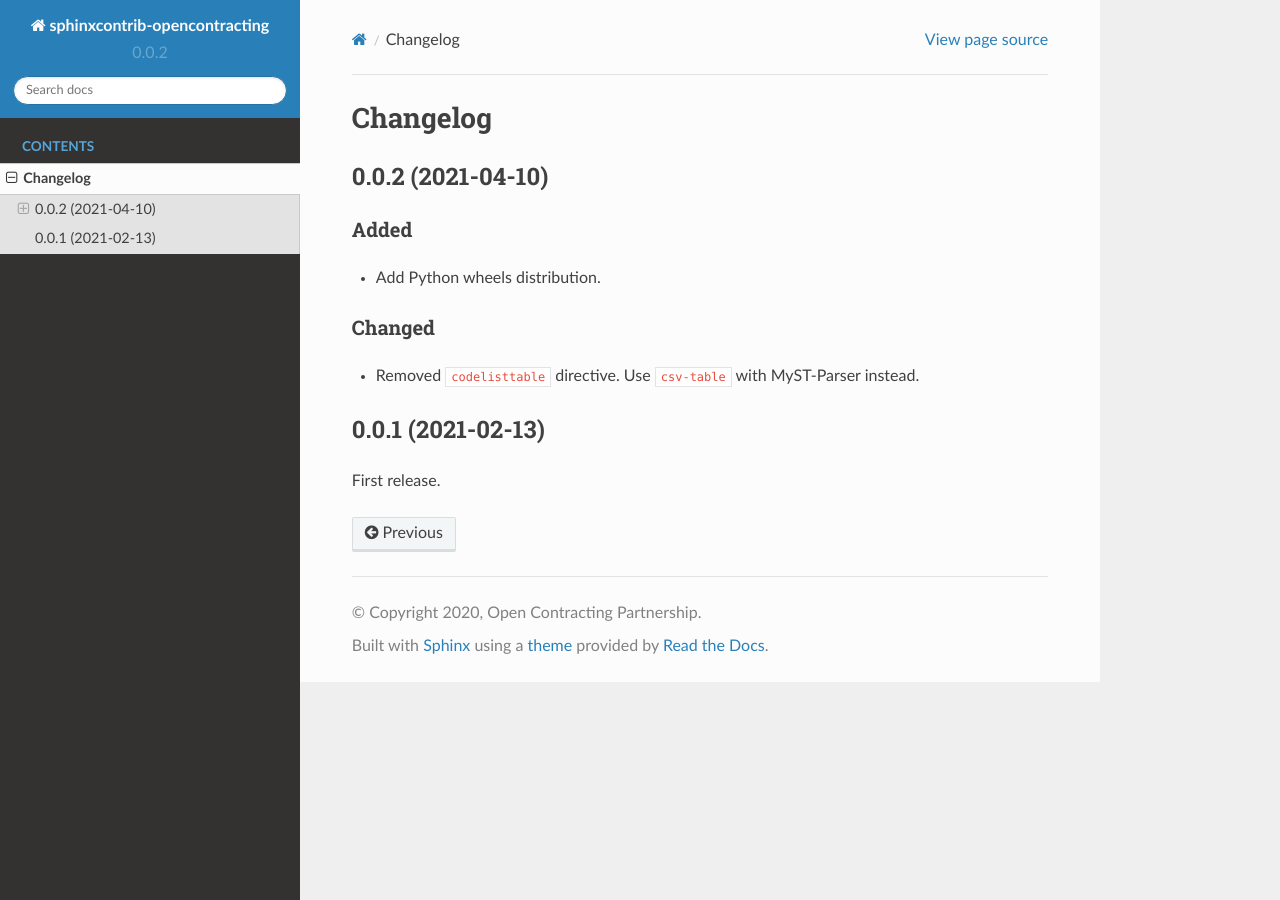
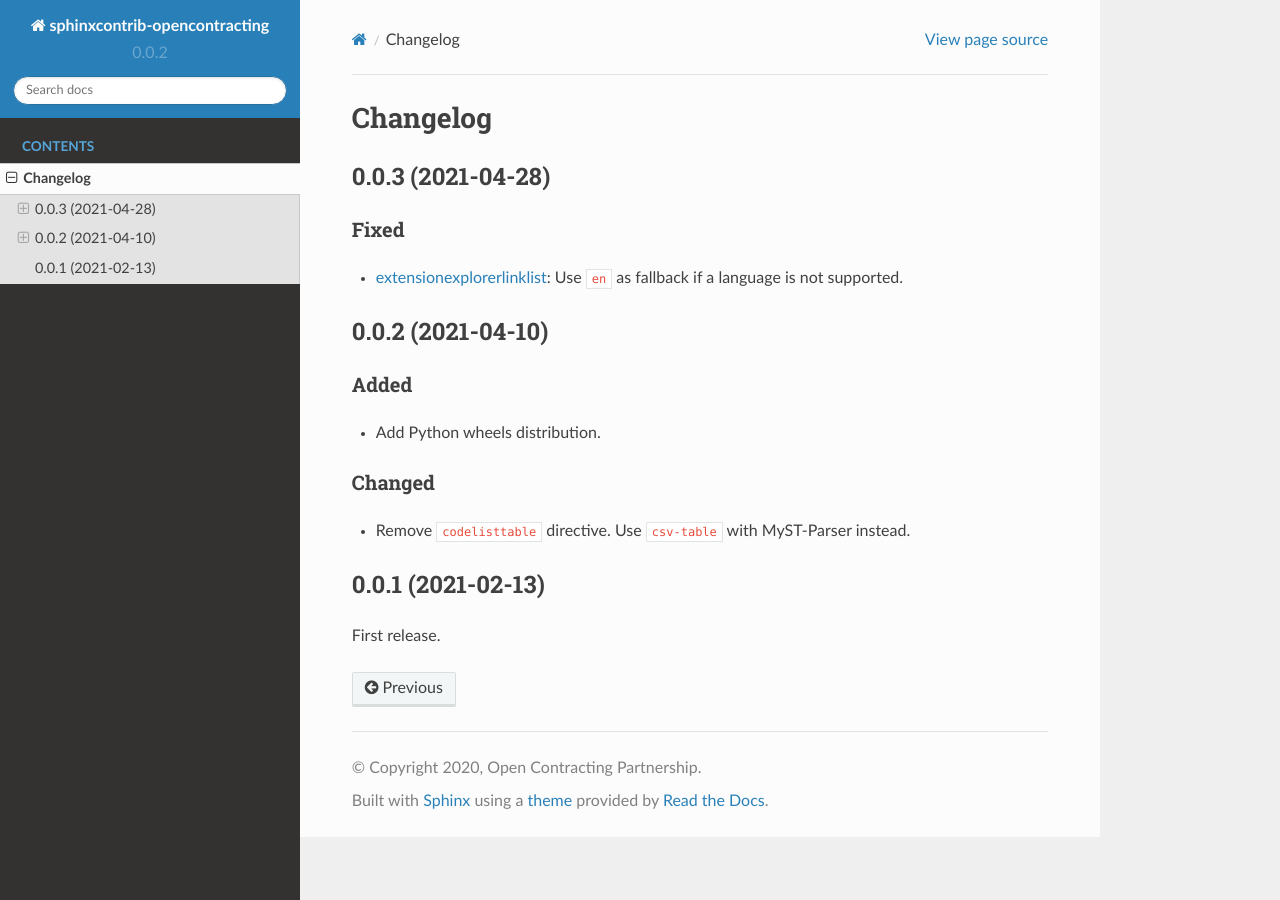
Before and after one commit to open-contracting/sphinxcontrib-opencontracting, a Sphinx documentation site: the page built from docs/changelog.rst, in a window 1280 px wide. Built offline with Sphinx 7.4.7 and the Read the Docs theme 2.0.0, drawn with Linux system fonts in a browser that asks for light colours.

Commit message:
extensionexplorerlinklist: Use en as fallback if a language is not supported

```diff
--- a/docs/changelog.rst
+++ b/docs/changelog.rst
@@ -1,5 +1,13 @@
 Changelog
 =========
+
+0.0.3 (2021-04-28)
+------------------
+
+Fixed
+~~~~~
+
+-  :ref:`extensionexplorerlinklist`: Use ``en`` as fallback if a language is not supported.
 
 0.0.2 (2021-04-10)
 ------------------
@@ -12,7 +20,7 @@ Added
 Changed
 ~~~~~~~
 
--  Removed ``codelisttable`` directive. Use ``csv-table`` with MyST-Parser instead.
+-  Remove ``codelisttable`` directive. Use ``csv-table`` with MyST-Parser instead.
 
 0.0.1 (2021-02-13)
 ------------------
```
Also changed, not shown: 2 other files.
